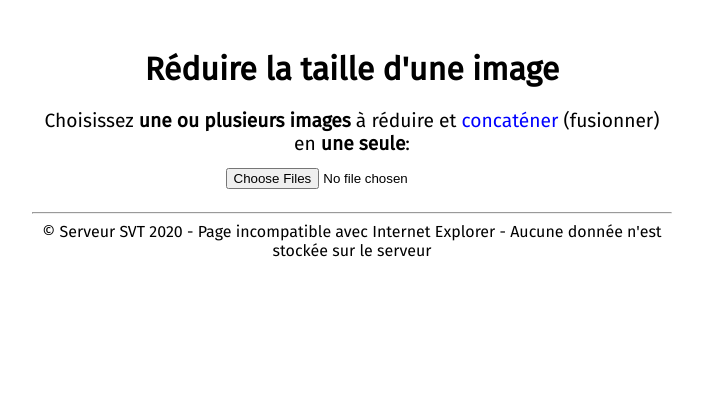
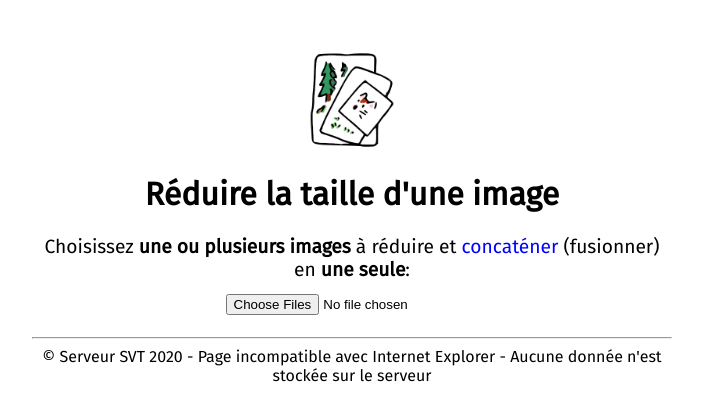
Before and after one commit to vc0tta/redim.github.io, a plain HTML site: page redim.html in a window 1280 px wide. Shown: the whole page, without its empty margins (288-991 px from the left). Drawn offline with nearby package versions, Linux system fonts and the light colour scheme.

Commit message:
Update redim.html

```diff
--- a/redim.html
+++ b/redim.html
@@ -3,9 +3,9 @@
   <head>
     <meta charset="UTF-8">
 	<meta name="author" content="Val pour 5v7.ovh">
-    <meta name="viewport" content="width=device-width, initial-scale=1.0">
-	<!--<link rel="icon" type="image/png" href="resize.png">-->
-    <title>Réduire la taille d'une image - 5V7.ovh</title>
+    	<meta name="viewport" content="width=device-width, initial-scale=1.0">
+	<link rel="icon" type="image/png" href="resize.png">
+    	<title>Réduire la taille d'une image - 5V7.ovh</title>
 	<link href="https://fonts.googleapis.com/css?family=Fira+Sans&display=swap" rel="stylesheet">
 	<style>
 		body{
@@ -100,7 +100,7 @@
 	</script>
   </head>
   <body>
-	<!--<img src="resize.png" width="100" title="&copy; Serveur SVT 5v7.ovh - Tous droits réservés">-->
+	<img src="resize.png" width="100" title="&copy; Serveur SVT 5v7.ovh - Tous droits réservés">
 	<h1>Réduire la taille d'une image</h1>
 	<p>
 		<label for="file">Choisissez <b>une ou plusieurs images</b> à réduire et <a href="https://fr.wikipedia.org/wiki/Concat%C3%A9nation" target="_blank">concaténer</a> (fusionner) en <b>une seule</b>:</label>
```
